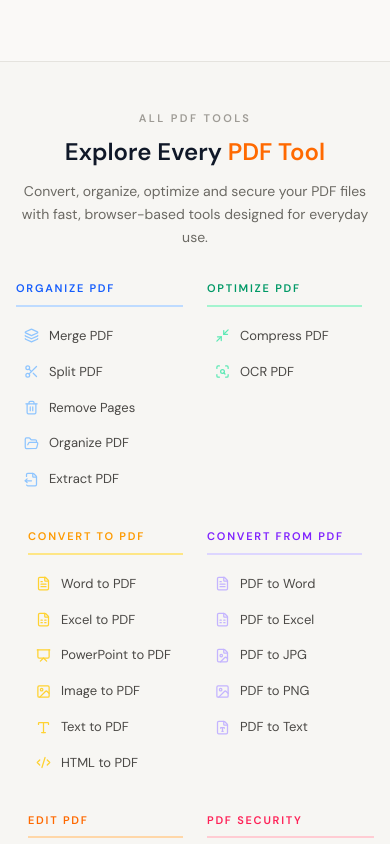
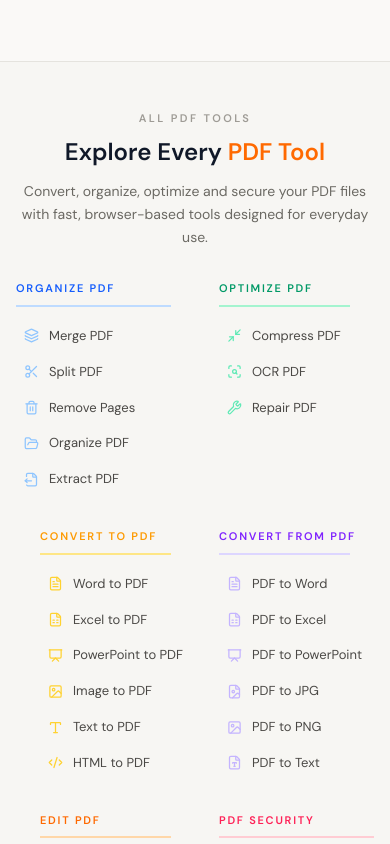
Before and after one commit to ashfaqazad/pdflinx, a Next.js app: page /split-pdf in a window 390 px wide. Shown: the part 11156-12000 px from the top of the page. Built offline with nearby package versions, Linux system fonts and the light colour scheme.

Commit message:
Update ToolsFooter component

```diff
--- a/components/ToolsFooter.jsx
+++ b/components/ToolsFooter.jsx
@@ -2,12 +2,22 @@
 
 import React from "react";
 import Link from "next/link";
+// import {
+//     Scissors, Layers3, Trash2, FolderOpen, FileOutput,
+//     Minimize2, ScanSearch, FileText, FileSpreadsheet,
+//     Presentation, ImageIcon, Type, Code2, FileImage,
+//     FileType, RotateCw, Hash, Droplets, Pencil, Crop,
+//     Shield, Unlock, PenSquare,
+// } from "lucide-react";
+
 import {
     Scissors, Layers3, Trash2, FolderOpen, FileOutput,
     Minimize2, ScanSearch, FileText, FileSpreadsheet,
     Presentation, ImageIcon, Type, Code2, FileImage,
     FileType, RotateCw, Hash, Droplets, Pencil, Crop,
     Shield, Unlock, PenSquare,
+    Wrench,
+    ShieldAlert,
 } from "lucide-react";
 
 const groupColors = [
@@ -73,11 +83,20 @@ const ToolsFooter = () => {
                 { name: "Extract PDF", href: "/extract-pdf", icon: FileOutput },
             ],
         },
+        // {
+        //     title: "Optimize PDF",
+        //     items: [
+        //         { name: "Compress PDF", href: "/compress-pdf", icon: Minimize2 },
+        //         { name: "OCR PDF", href: "/ocr-pdf", icon: ScanSearch },
+        //     ],
+        // },
+
         {
             title: "Optimize PDF",
             items: [
                 { name: "Compress PDF", href: "/compress-pdf", icon: Minimize2 },
                 { name: "OCR PDF", href: "/ocr-pdf", icon: ScanSearch },
+                { name: "Repair PDF", href: "/repair-pdf", icon: Wrench },
             ],
         },
         {
@@ -91,11 +110,23 @@ const ToolsFooter = () => {
                 { name: "HTML to PDF", href: "/html-to-pdf", icon: Code2 },
             ],
         },
+        // {
+        //     title: "Convert From PDF",
+        //     items: [
+        //         { name: "PDF to Word", href: "/pdf-to-word", icon: FileText },
+        //         { name: "PDF to Excel", href: "/pdf-to-excel", icon: FileSpreadsheet },
+        //         { name: "PDF to JPG", href: "/pdf-to-jpg", icon: FileImage },
+        //         { name: "PDF to PNG", href: "/pdf-to-png", icon: ImageIcon },
+        //         { name: "PDF to Text", href: "/pdf-to-text", icon: FileType },
+        //     ],
+        // },
+
         {
             title: "Convert From PDF",
             items: [
                 { name: "PDF to Word", href: "/pdf-to-word", icon: FileText },
                 { name: "PDF to Excel", href: "/pdf-to-excel", icon: FileSpreadsheet },
+                { name: "PDF to PowerPoint", href: "/pdf-to-powerpoint", icon: Presentation },
                 { name: "PDF to JPG", href: "/pdf-to-jpg", icon: FileImage },
                 { name: "PDF to PNG", href: "/pdf-to-png", icon: ImageIcon },
                 { name: "PDF to Text", href: "/pdf-to-text", icon: FileType },
@@ -111,12 +142,22 @@ const ToolsFooter = () => {
                 { name: "Crop PDF", href: "/crop-pdf", icon: Crop },
             ],
         },
+        // {
+        //     title: "PDF Security",
+        //     items: [
+        //         { name: "Protect PDF", href: "/protect-pdf", icon: Shield },
+        //         { name: "Unlock PDF", href: "/unlock-pdf", icon: Unlock },
+        //         { name: "Sign PDF", href: "/sign-pdf", icon: PenSquare },
+        //     ],
+        // },
+
         {
             title: "PDF Security",
             items: [
                 { name: "Protect PDF", href: "/protect-pdf", icon: Shield },
                 { name: "Unlock PDF", href: "/unlock-pdf", icon: Unlock },
                 { name: "Sign PDF", href: "/sign-pdf", icon: PenSquare },
+                { name: "Redact PDF", href: "/redact-pdf", icon: ShieldAlert },
             ],
         },
     ];
@@ -148,7 +189,7 @@ const ToolsFooter = () => {
                             <div
                                 key={index}
                                 className={`
-                                    px-3 sm:px-4 lg:px-5
+                                    px-6 sm:px-5 lg:px-5
                                     first:pl-0 last:pr-0
                                     lg:border-r lg:last:border-r-0 lg:border-[#e5e3de]
                                 `}
@@ -156,7 +197,7 @@ const ToolsFooter = () => {
                                 {/* Group title */}
                                 <h3 className={`
                                     text-[11px] md:text-[10.5px] font-bold uppercase
-                                    tracking-[0.16em] mb-3 pb-2 border-b-2
+                                    tracking-[0.16em] mb-3 pb-2 border-b-2 whitespace-nowrap
                                     ${color.title} ${color.border}
                                 `}>
                                     {group.title}
@@ -186,7 +227,7 @@ const ToolsFooter = () => {
                                                             ${color.iconDefault} ${color.iconHover}
                                                         `}
                                                     />
-                                                    <span className="leading-snug">{item.name}</span>
+                                                    <span className="leading-snug whitespace-nowrap">{item.name}</span>
                                                 </Link>
                                             </li>
                                         );
```
